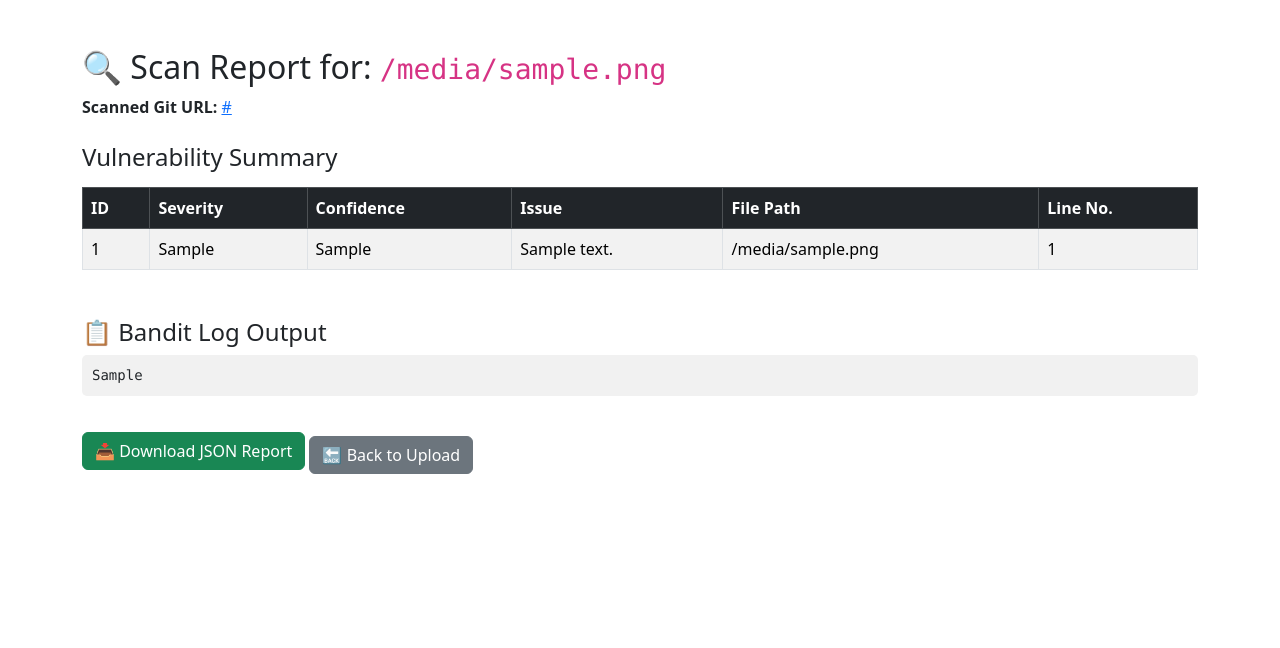
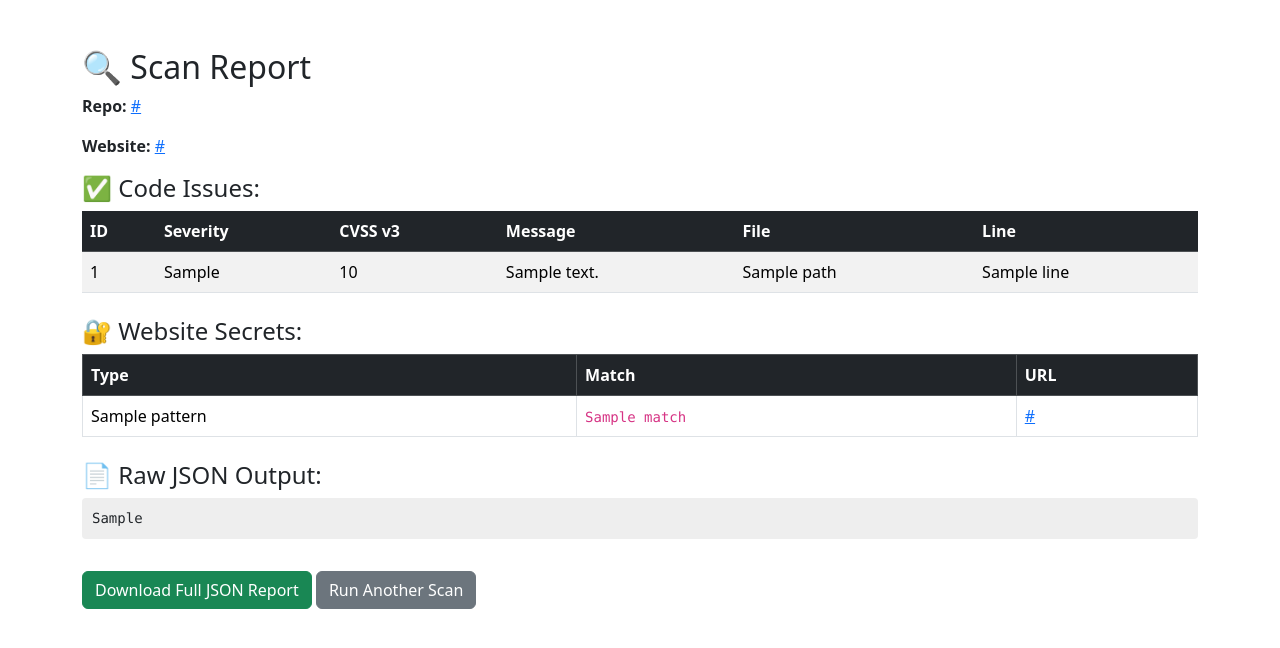
Before and after one commit to knithin/SAST-Tool, a Flask app: template template/report.html in a window 1280 px wide. Shown: the top 648 px of the page. Run offline with Flask 3, Linux system fonts and the light colour scheme; the template is opened without the code that fills it: most values are stand-ins (such as "Sample title", 1, 10 or a date in 2020).

Commit message:
Update report.html

```diff
--- a/template/report.html
+++ b/template/report.html
@@ -1,67 +1,56 @@
 <!DOCTYPE html>
-<html>
-<head>
-    <meta charset="UTF-8">
-    <title>Scan Report - {{ filename }}</title>
-    <link href="https://cdn.jsdelivr.net/npm/bootstrap@5.3.2/dist/css/bootstrap.min.css" rel="stylesheet">
-    <style>
-        pre {
-            background-color: #f1f1f1;
-            padding: 10px;
-            border-radius: 5px;
-            overflow-x: auto;
-            max-height: 300px;
-        }
-    </style>
-</head>
+<html lang="en">
+<head><meta charset="UTF-8"><title>Scan Report</title>
+<link href="https://cdn.jsdelivr.net/npm/bootstrap@5.3.2/dist/css/bootstrap.min.css" rel="stylesheet"></head>
 <body>
+<div class="container mt-5">
+  <h2>🔍 Scan Report</h2>
+  {% if git_url %}<p><strong>Repo:</strong> <a href="{{ git_url }}">{{ git_url }}</a></p>{% endif %}
+  {% if target_url %}<p><strong>Website:</strong> <a href="{{ target_url }}">{{ target_url }}</a></p>{% endif %}
 
-<div class="container mt-5">
-    <h2>🔍 Scan Report for: <code>{{ filename }}</code></h2>
-
-    {% if git_url %}
-        <p><strong>Scanned Git URL:</strong> <a href="{{ git_url }}" target="_blank">{{ git_url }}</a></p>
-    {% endif %}
-
-    <h4 class="mt-4">Vulnerability Summary</h4>
+  <h4>✅ Code Issues:</h4>
   {% if issues %}
-    <table class="table table-bordered table-striped mt-3">
+  <table class="table table-striped">
     <thead class="table-dark">
-            <tr>
-                <th>ID</th>
-                <th>Severity</th>
-                <th>Confidence</th>
-                <th>Issue</th>
-                <th>File Path</th>
-                <th>Line No.</th>
-            </tr>
+      <tr><th>ID</th><th>Severity</th><th>CVSS v3</th><th>Message</th><th>File</th><th>Line</th></tr>
     </thead>
     <tbody>
-        {% for issue in issues %}
+    {% for i in issues %}
       <tr>
-                <td>{{ issue.test_id }}</td>
-                <td>{{ issue.issue_severity }}</td>
-                <td>{{ issue.issue_confidence }}</td>
-                <td>{{ issue.issue_text }}</td>
-                <td>{{ issue.filename }}</td>
-                <td>{{ issue.line_number }}</td>
+        <td>{{ i.check_id }}</td>
+        <td>{{ i.normalized_severity }}</td>
+        <td>{{ i.cvss_score }}</td>
+        <td>{{ i.extra.message }}</td>
+        <td>{{ i.path }}</td>
+        <td>{{ i.start.line }}</td>
       </tr>
     {% endfor %}
     </tbody>
   </table>
   {% else %}
-        <div class="alert alert-success mt-3">🎉 No vulnerabilities found!</div>
+    <div class="alert alert-success">No code issues detected.</div>
   {% endif %}
 
-    <h4 class="mt-5">📋 Bandit Log Output</h4>
-    <pre>{{ raw_log }}</pre>
-
-    {% if report_id %}
-    <a href="/download_report/{{ report_id }}" class="btn btn-success mt-3">📥 Download JSON Report</a>
+  {% if target_url %}
+  <h4 class="mt-4">🔐 Website Secrets:</h4>
+  {% if website_findings %}
+    <table class="table table-bordered">
+      <thead class="table-dark"><tr><th>Type</th><th>Match</th><th>URL</th></tr></thead>
+      <tbody>
+      {% for f in website_findings %}
+        <tr><td>{{ f.pattern }}</td><td><code>{{ f.match }}</code></td><td><a href="{{ f.url }}">{{ f.url }}</a></td></tr>
+      {% endfor %}
+      </tbody>
+    </table>
+  {% else %}
+    <div class="alert alert-success">No secrets found on the scanned site.</div>
+  {% endif %}
   {% endif %}
 
-    <a href="/" class="btn btn-secondary mt-4">🔙 Back to Upload</a>
+  <h4 class="mt-4">📄 Raw JSON Output:</h4>
+  <pre style="background:#eee;padding:10px;border-radius:4px">{{ raw_log }}</pre>
+  <a href="/download_report/{{ report_id }}" class="btn btn-success mt-3">Download Full JSON Report</a>
+  <a href="/" class="btn btn-secondary mt-3">Run Another Scan</a>
 </div>
-
 </body>
 </html>
```
Lines whose indentation alone changed are shown as unchanged.
